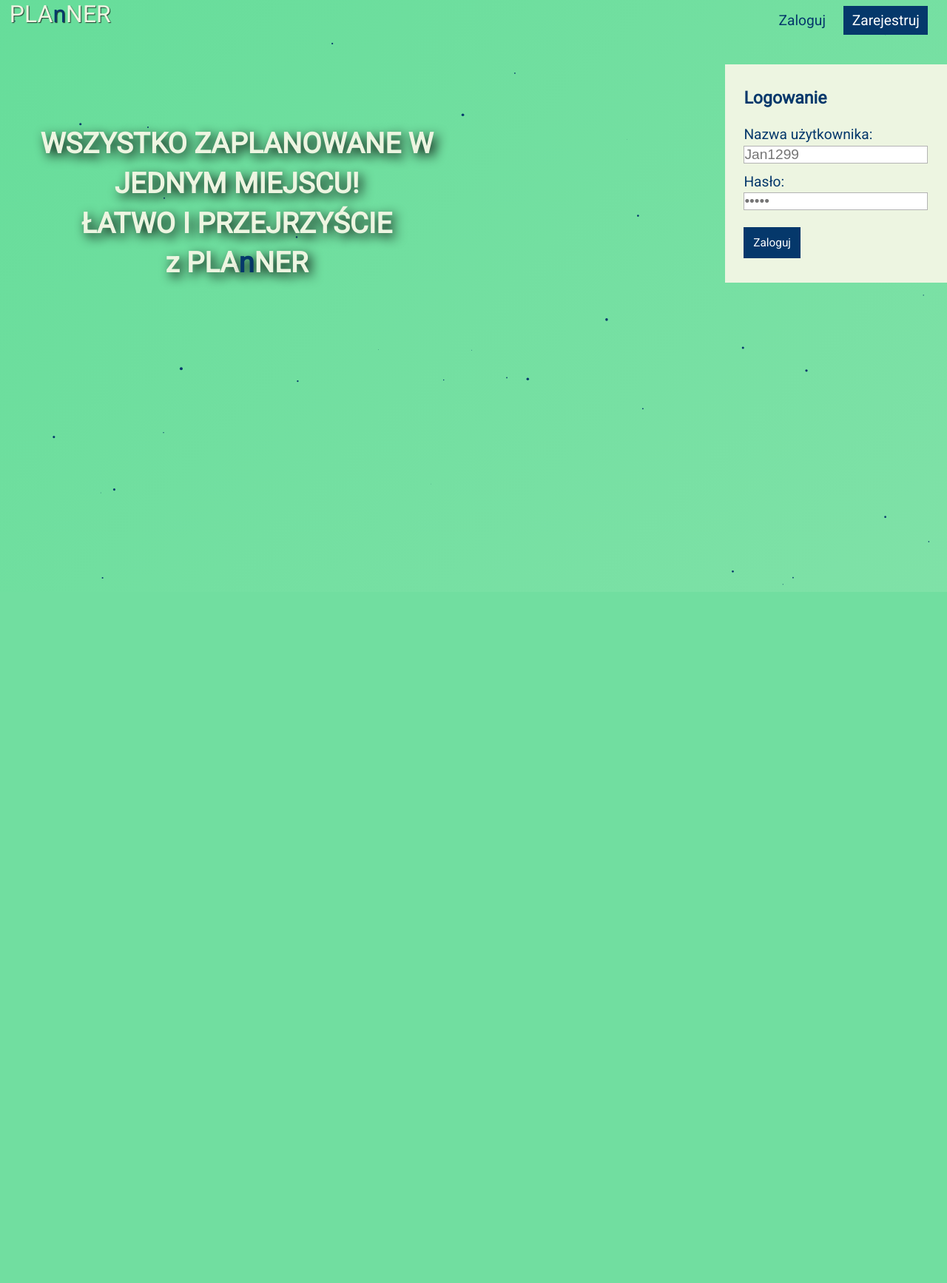
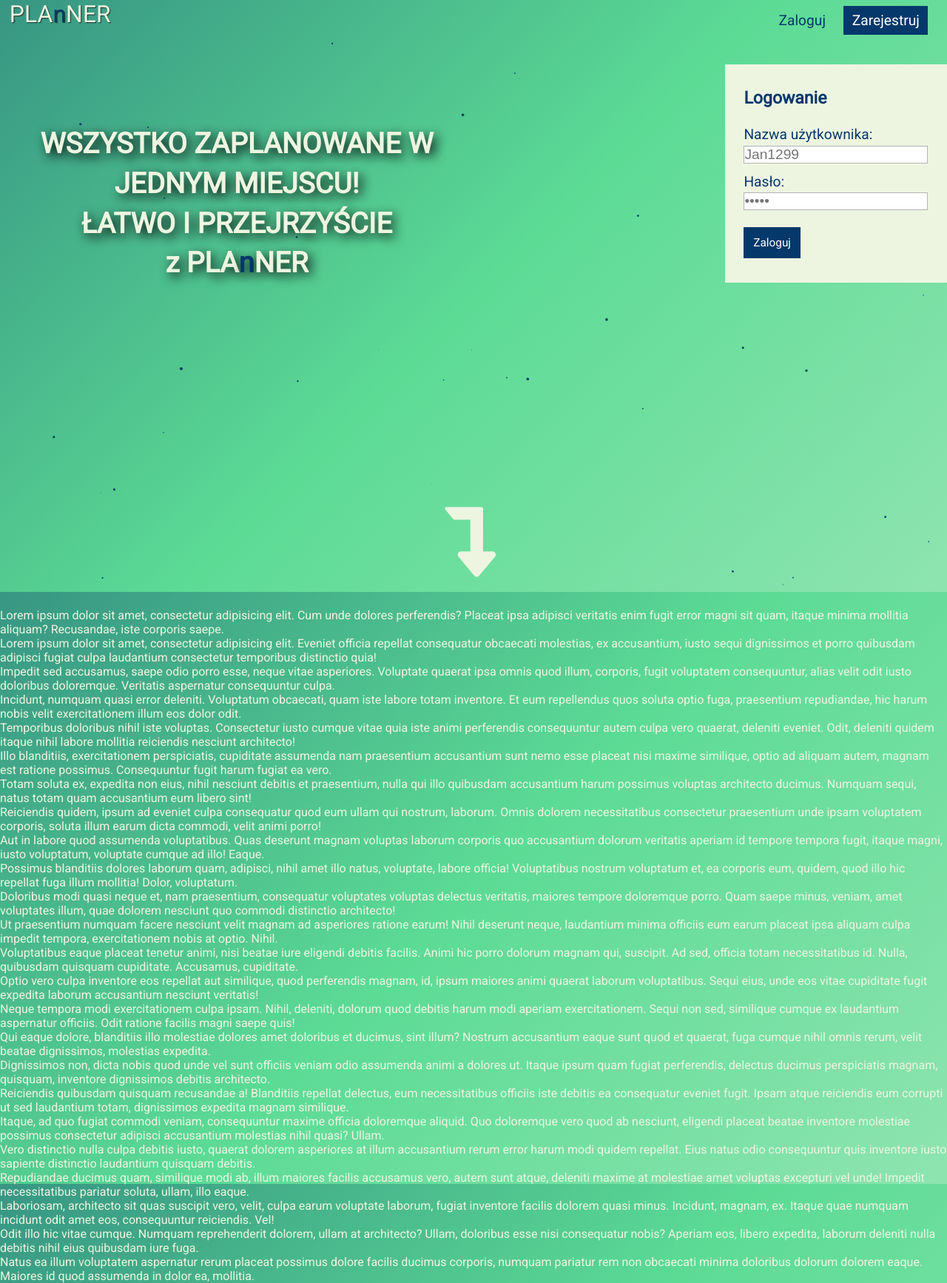
Before and after one commit to firenizija/planner, a PHP site: page / in a window 1280 px wide. Shown: the whole page at 74% size. Before the commit the page ends 800 px from the top, so only its background shows below. Run offline with PHP 8.4, Linux system fonts and the light colour scheme.

Commit message:
planner 26.1

```diff
--- a/css/indexstyles.css
+++ b/css/indexstyles.css
@@ -114,6 +114,17 @@
     font-weight: bold;
 }
 
+.slideDown {
+    font-size: 15vh;
+    position: absolute;
+    bottom: 0;
+    left: 47vw;
+}
+
+.articles {
+    margin-top: 55vh;
+}
+
 @media (max-width: 768px) {
 
     .main-content {
--- /dev/null
+++ b/elements/main/articles.php
@@ -0,0 +1,29 @@
+<div class="slideDown">
+    <p class="fa fa-level-down"></p>
+</div>
+<div class="articles">
+    Lorem ipsum dolor sit amet, consectetur adipisicing elit. Cum unde dolores perferendis? Placeat ipsa adipisci veritatis enim fugit error magni sit quam, itaque minima mollitia aliquam? Recusandae, iste corporis saepe.
+    <div>Lorem ipsum dolor sit amet, consectetur adipisicing elit. Eveniet officia repellat consequatur obcaecati molestias, ex accusantium, iusto sequi dignissimos et porro quibusdam adipisci fugiat culpa laudantium consectetur temporibus distinctio quia!</div>
+    <div>Impedit sed accusamus, saepe odio porro esse, neque vitae asperiores. Voluptate quaerat ipsa omnis quod illum, corporis, fugit voluptatem consequuntur, alias velit odit iusto doloribus doloremque. Veritatis aspernatur consequuntur culpa.</div>
+    <div>Incidunt, numquam quasi error deleniti. Voluptatum obcaecati, quam iste labore totam inventore. Et eum repellendus quos soluta optio fuga, praesentium repudiandae, hic harum nobis velit exercitationem illum eos dolor odit.</div>
+    <div>Temporibus doloribus nihil iste voluptas. Consectetur iusto cumque vitae quia iste animi perferendis consequuntur autem culpa vero quaerat, deleniti eveniet. Odit, deleniti quidem itaque nihil labore mollitia reiciendis nesciunt architecto!</div>
+    <div>Illo blanditiis, exercitationem perspiciatis, cupiditate assumenda nam praesentium accusantium sunt nemo esse placeat nisi maxime similique, optio ad aliquam autem, magnam est ratione possimus. Consequuntur fugit harum fugiat ea vero.</div>
+    <div>Totam soluta ex, expedita non eius, nihil nesciunt debitis et praesentium, nulla qui illo quibusdam accusantium harum possimus voluptas architecto ducimus. Numquam sequi, natus totam quam accusantium eum libero sint!</div>
+    <div>Reiciendis quidem, ipsum ad eveniet culpa consequatur quod eum ullam qui nostrum, laborum. Omnis dolorem necessitatibus consectetur praesentium unde ipsam voluptatem corporis, soluta illum earum dicta commodi, velit animi porro!</div>
+    <div>Aut in labore quod assumenda voluptatibus. Quas deserunt magnam voluptas laborum corporis quo accusantium dolorum veritatis aperiam id tempore tempora fugit, itaque magni, iusto voluptatum, voluptate cumque ad illo! Eaque.</div>
+    <div>Possimus blanditiis dolores laborum quam, adipisci, nihil amet illo natus, voluptate, labore officia! Voluptatibus nostrum voluptatum et, ea corporis eum, quidem, quod illo hic repellat fuga illum mollitia! Dolor, voluptatum.</div>
+    <div>Doloribus modi quasi neque et, nam praesentium, consequatur voluptates voluptas delectus veritatis, maiores tempore doloremque porro. Quam saepe minus, veniam, amet voluptates illum, quae dolorem nesciunt quo commodi distinctio architecto!</div>
+    <div>Ut praesentium numquam facere nesciunt velit magnam ad asperiores ratione earum! Nihil deserunt neque, laudantium minima officiis eum earum placeat ipsa aliquam culpa impedit tempora, exercitationem nobis at optio. Nihil.</div>
+    <div>Voluptatibus eaque placeat tenetur animi, nisi beatae iure eligendi debitis facilis. Animi hic porro dolorum magnam qui, suscipit. Ad sed, officia totam necessitatibus id. Nulla, quibusdam quisquam cupiditate. Accusamus, cupiditate.</div>
+    <div>Optio vero culpa inventore eos repellat aut similique, quod perferendis magnam, id, ipsum maiores animi quaerat laborum voluptatibus. Sequi eius, unde eos vitae cupiditate fugit expedita laborum accusantium nesciunt veritatis!</div>
+    <div>Neque tempora modi exercitationem culpa ipsam. Nihil, deleniti, dolorum quod debitis harum modi aperiam exercitationem. Sequi non sed, similique cumque ex laudantium aspernatur officiis. Odit ratione facilis magni saepe quis!</div>
+    <div>Qui eaque dolore, blanditiis illo molestiae dolores amet doloribus et ducimus, sint illum? Nostrum accusantium eaque sunt quod et quaerat, fuga cumque nihil omnis rerum, velit beatae dignissimos, molestias expedita.</div>
+    <div>Dignissimos non, dicta nobis quod unde vel sunt officiis veniam odio assumenda animi a dolores ut. Itaque ipsum quam fugiat perferendis, delectus ducimus perspiciatis magnam, quisquam, inventore dignissimos debitis architecto.</div>
+    <div>Reiciendis quibusdam quisquam recusandae a! Blanditiis repellat delectus, eum necessitatibus officiis iste debitis ea consequatur eveniet fugit. Ipsam atque reiciendis eum corrupti ut sed laudantium totam, dignissimos expedita magnam similique.</div>
+    <div>Itaque, ad quo fugiat commodi veniam, consequuntur maxime officia doloremque aliquid. Quo doloremque vero quod ab nesciunt, eligendi placeat beatae inventore molestiae possimus consectetur adipisci accusantium molestias nihil quasi? Ullam.</div>
+    <div>Vero distinctio nulla culpa debitis iusto, quaerat dolorem asperiores at illum accusantium rerum error harum modi quidem repellat. Eius natus odio consequuntur quis inventore iusto sapiente distinctio laudantium quisquam debitis.</div>
+    <div>Repudiandae ducimus quam, similique modi ab, illum maiores facilis accusamus vero, autem sunt atque, deleniti maxime at molestiae amet voluptas excepturi vel unde! Impedit necessitatibus pariatur soluta, ullam, illo eaque.</div>
+    <div>Laboriosam, architecto sit quas suscipit vero, velit, culpa earum voluptate laborum, fugiat inventore facilis dolorem quasi minus. Incidunt, magnam, ex. Itaque quae numquam incidunt odit amet eos, consequuntur reiciendis. Vel!</div>
+    <div>Odit illo hic vitae cumque. Numquam reprehenderit dolorem, ullam at architecto? Ullam, doloribus esse nisi consequatur nobis? Aperiam eos, libero expedita, laborum deleniti nulla debitis nihil eius quibusdam iure fuga.</div>
+    <div>Natus ea illum voluptatem aspernatur rerum placeat possimus dolore facilis ducimus corporis, numquam pariatur rem non obcaecati minima doloribus dolorum dolorem eaque. Maiores id quod assumenda in dolor ea, mollitia.</div>
+</div>
--- /dev/null
+++ b/elements/main/header.php
@@ -0,0 +1,12 @@
+    <!--Panel UP-->
+    <header class="header">
+        <!--Left corner logo-->
+        <div class="header__logo">
+            PLA<span class="bluen">n</span>NER
+        </div>
+        <!--Right text to login or register-->
+        <nav class="header__buttons">
+            <div class="header__button header__button--login">Zaloguj</div>
+            <div class="header__button header__button--register">Zarejestruj</div>
+        </nav>
+    </header>
--- /dev/null
+++ b/elements/main/titleAndForm.php
@@ -0,0 +1,77 @@
+    <main class="main-content">
+        <section class="main-content__slider">
+            WSZYSTKO ZAPLANOWANE W JEDNYM MIEJSCU!
+            <br /> ŁATWO I PRZEJRZYŚCIE
+            <br /> z PLA<span class="bluen">n</span>NER
+        </section>
+        <!--Form-->
+        <section class="main-content__forms">
+            <form class="main-content__form main-content__form--register" method="POST" action="register.php">
+                <header class="main-content__title main-content__title--register">
+                    Rejestracja
+                </header>
+                <div class="main-content__input-field">
+                    <label class="main-content__input-label">
+                        Nazwa użytkownika:
+                        <input class="main-content__input main-content__input--username" type="text" name="username" value="<?php if(isset($_SESSION["loginInput"])){echo $_SESSION["loginInput"];} ?>" placeholder="login" maxlength="20" required>
+                        <?php if($status==3){echo "<span class='main-content__info-error' id='errorfromPHP'><br />Podany login jest zajęty</span>";} ?>
+                        <span class="main-content__info-error main-content__info-error--login"></span>
+                    </label>
+                </div>
+                <div class="main-content__input-field">
+                    <label class="main-content__input-label">
+                        Adres e-mail:
+                        <input class="main-content__input main-content__input--email" type="email" value="<?php if(isset($_SESSION["emailInput"])){echo $_SESSION["emailInput"];} ?>" placeholder="user@example.pl" maxlength="40" required>
+                        <span class="main-content__info-error main-content__info-error--email"></span>
+                    </label>
+                </div>
+                <div class="main-content__input-field">
+                    <label class="main-content__input-label">
+                        Hasło:
+                        <input class="main-content__input main-content__input--password" type="password" name="password" placeholder="•••••" maxlength="30" required>
+                        <span class="main-content__info-error main-content__info-error--password"></span>
+                    </label>
+                </div>
+                <div class="main-content__input-field">
+                    <label class="main-content__input-label">
+                        Powtórz hasło:
+                        <input class="main-content__input main-content__input--repassword" type="password" name="repassword" placeholder="•••••" maxlength="30" required>
+                        <span class="main-content__info-error main-content__info-error--repassword"></span>
+                        <?php if($status==2){echo "<span class='main-content__info-error' id='errorfromPHP'><br />Podane hasła nie są identyczne</span>";} ?>
+                    </label>
+                </div>
+                <div class="main-content__input-field">
+                    <label class="main-content__input-label">
+                        Przeczytałem regulamin:
+                        <input class="main-content__input main-content__input--terms" type="checkbox" name="terms" <?php if($status==2||$status==3){echo 'checked';} ?>>
+                        <span class="main-content__info-error main-content__info-error--terms"></span>
+                    </label>
+                </div>
+                <div class="main-content__input-field">
+                    <input class="main-content__submit main-content__submit--register" type="button" name="registerbutton" value="Zarejestruj">
+                </div>
+            </form>
+
+            <!--Form Login-->
+            <form class="main-content__form main-content__form--login" method="POST" action="login.php">
+                <header class="main-content__title main-content__title--login">
+                    Logowanie
+                </header>
+                <div class="main-content__input-field">
+                    <label class="main-content__input-label">
+                        Nazwa użytkownika:
+                        <input class="main-content__input" type="text" name="usernamelogin" placeholder="Jan1299" maxlength="20" value="<?php if(isset($_SESSION["loginInput"])){echo $_SESSION["loginInput"];} ?>">
+                    </label>
+                </div>
+                <div class="main-content__input-field">
+                    <label class="main-content__input-label">
+                        Hasło:
+                        <input class="main-content__input" type="password" name="passwordlogin" placeholder="•••••" maxlength="40">
+                    </label>
+                </div>
+                <input class="main-content__submit main-content__submit--login submitbutton login" type="submit" name="loginbutton" value="Zaloguj">
+                <span class="main-content__info"></span>
+                <?php if($status==5){echo "<span class='main-content__info-error'><br />Błędny login lub hasło</span>";} ?>
+            </form>
+        </section>
+    </main>
--- a/index.php
+++ b/index.php
@@ -33,99 +33,16 @@
     <link rel="stylesheet" type="text/css" href="css\background.css">
     <link rel="stylesheet" type="text/css" href="css\base.css">
     <link rel="stylesheet" type="text/css" href="css\indexstyles.css">
+    <link rel="stylesheet" href="https://cdnjs.cloudflare.com/ajax/libs/font-awesome/4.7.0/css/font-awesome.min.css">
     <meta name="viewport" content="width=device-width, initial-scale=1, shrink-to-fit=no">
 </head>
 
 <body>
-    <!--Panel UP-->
-    <header class="header">
-        <!--Left corner logo-->
-        <div class="header__logo">
-            PLA<span class="bluen">n</span>NER
-        </div>
-        <!--Right text to login or register-->
-        <nav class="header__buttons">
-            <div class="header__button header__button--login">Zaloguj</div>
-            <div class="header__button header__button--register">Zarejestruj</div>
-        </nav>
-    </header>
-    <main class="main-content">
-        <section class="main-content__slider">
-            WSZYSTKO ZAPLANOWANE W JEDNYM MIEJSCU!
-            <br /> ŁATWO I PRZEJRZYŚCIE
-            <br /> z PLA<span class="bluen">n</span>NER
-        </section>
-        <!--Form-->
-        <section class="main-content__forms">
-            <form class="main-content__form main-content__form--register" method="POST" action="register.php">
-                <header class="main-content__title main-content__title--register">
-                    Rejestracja
-                </header>
-                <div class="main-content__input-field">
-                    <label class="main-content__input-label">
-                        Nazwa użytkownika:
-                        <input class="main-content__input main-content__input--username" type="text" name="username" value="<?php if(isset($_SESSION["loginInput"])){echo $_SESSION["loginInput"];} ?>" placeholder="login" maxlength="20" required>
-                        <?php if($status==3){echo "<span class='main-content__info-error' id='errorfromPHP'><br />Podany login jest zajęty</span>";} ?>
-                        <span class="main-content__info-error main-content__info-error--login"></span>
-                    </label>
-                </div>
-                <div class="main-content__input-field">
-                    <label class="main-content__input-label">
-                        Adres e-mail:
-                        <input class="main-content__input main-content__input--email" type="email" value="<?php if(isset($_SESSION["emailInput"])){echo $_SESSION["emailInput"];} ?>" placeholder="user@example.pl" maxlength="40" required>
-                        <span class="main-content__info-error main-content__info-error--email"></span>
-                    </label>
-                </div>
-                <div class="main-content__input-field">
-                    <label class="main-content__input-label">
-                        Hasło:
-                        <input class="main-content__input main-content__input--password" type="password" name="password" placeholder="•••••" maxlength="30" required>
-                        <span class="main-content__info-error main-content__info-error--password"></span>
-                    </label>
-                </div>
-                <div class="main-content__input-field">
-                    <label class="main-content__input-label">
-                        Powtórz hasło:
-                        <input class="main-content__input main-content__input--repassword" type="password" name="repassword" placeholder="•••••" maxlength="30" required>
-                        <span class="main-content__info-error main-content__info-error--repassword"></span>
-                        <?php if($status==2){echo "<span class='main-content__info-error' id='errorfromPHP'><br />Podane hasła nie są identyczne</span>";} ?>
-                    </label>
-                </div>
-                <div class="main-content__input-field">
-                    <label class="main-content__input-label">
-                        Przeczytałem regulamin:
-                        <input class="main-content__input main-content__input--terms" type="checkbox" name="terms" <?php if($status==2||$status==3){echo 'checked';} ?>>
-                        <span class="main-content__info-error main-content__info-error--terms"></span>
-                    </label>
-                </div>
-                <div class="main-content__input-field">
-                    <input class="main-content__submit main-content__submit--register" type="button" name="registerbutton" value="Zarejestruj">
-                </div>
-            </form>
-
-            <!--Form Login-->
-            <form class="main-content__form main-content__form--login" method="POST" action="login.php">
-                <header class="main-content__title main-content__title--login">
-                    Logowanie
-                </header>
-                <div class="main-content__input-field">
-                    <label class="main-content__input-label">
-                        Nazwa użytkownika:
-                        <input class="main-content__input" type="text" name="usernamelogin" placeholder="Jan1299" maxlength="20" value="<?php if(isset($_SESSION["loginInput"])){echo $_SESSION["loginInput"];} ?>">
-                    </label>
-                </div>
-                <div class="main-content__input-field">
-                    <label class="main-content__input-label">
-                        Hasło:
-                        <input class="main-content__input" type="password" name="passwordlogin" placeholder="•••••" maxlength="40">
-                    </label>
-                </div>
-                <input class="main-content__submit main-content__submit--login submitbutton login" type="submit" name="loginbutton" value="Zaloguj">
-                <span class="main-content__info"></span>
-                <?php if($status==5){echo "<span class='main-content__info-error'><br />Błędny login lub hasło</span>";} ?>
-            </form>
-        </section>
-    </main>
+    <?php
+    include "elements/main/header.php";
+    include "elements/main/titleAndForm.php";
+    include "elements/main/articles.php";
+    ?>
     <!--Background particles-->
     <div id="particles-js"></div>
     <!-- jQuery -->
```
